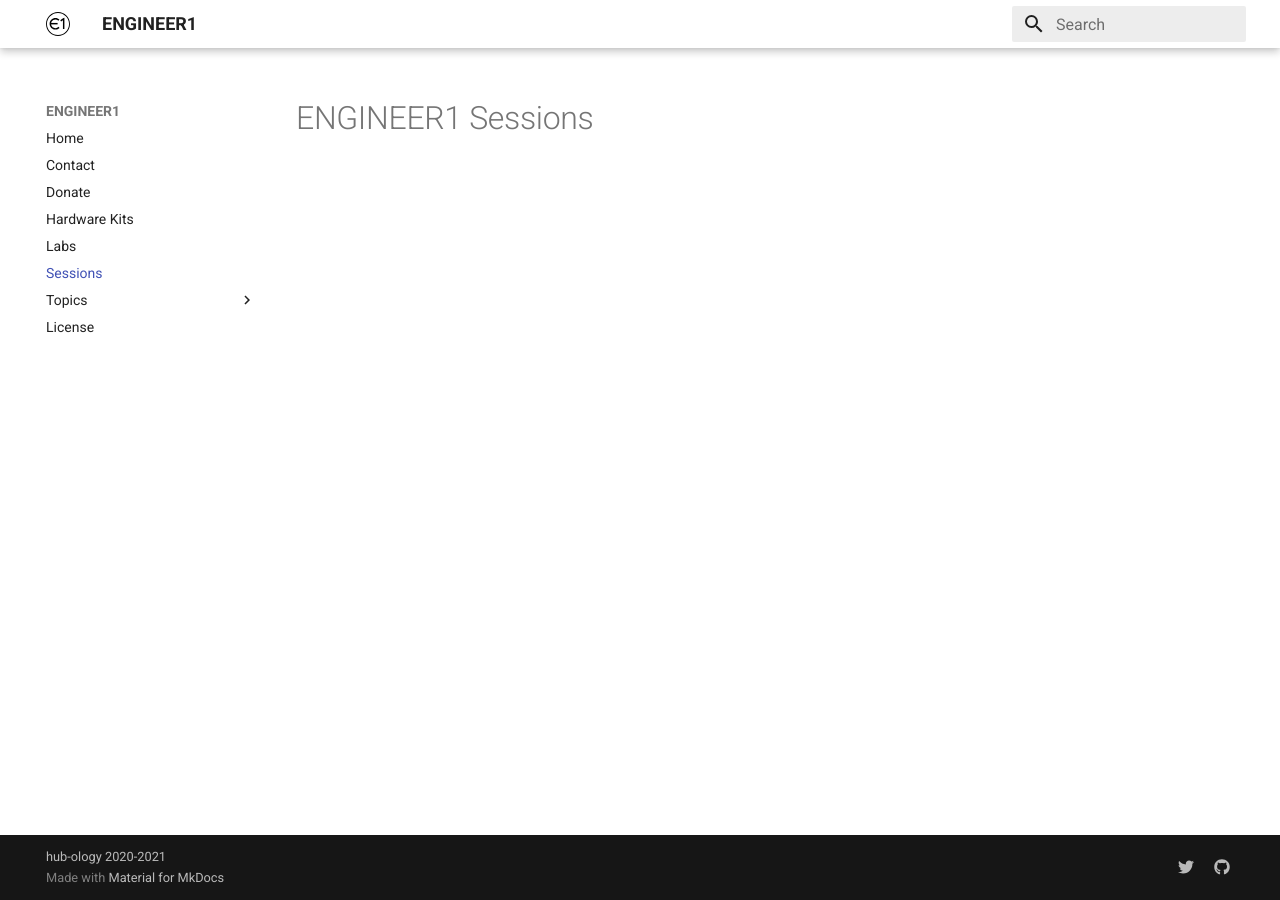
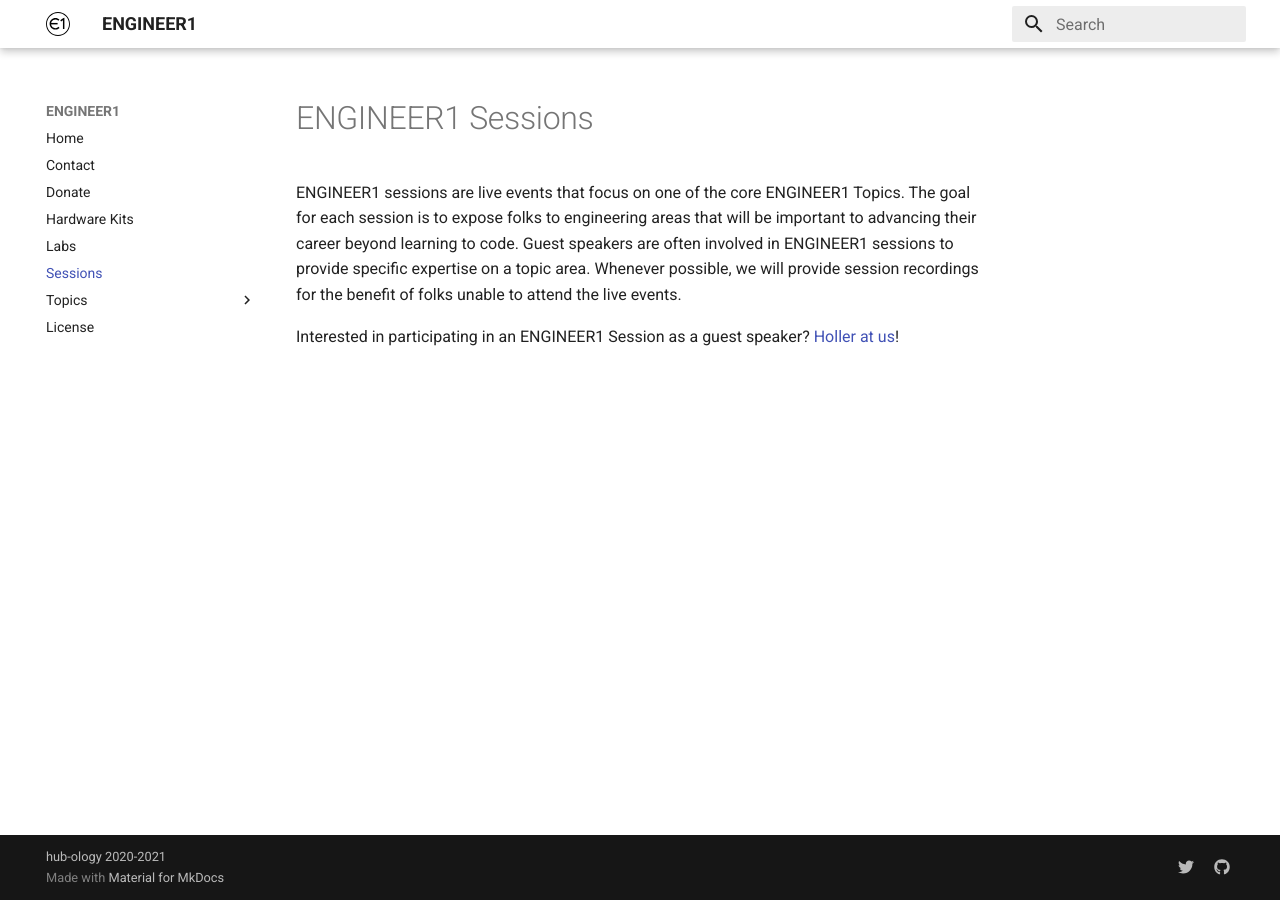
Before and after one commit to hub-ology/engineer1-website, an MkDocs documentation site: the page built from docs/sessions.md, in a window 1280 px wide. Built offline with MkDocs 1.6.1 and Material for MkDocs 9.7.7, drawn with Linux system fonts in a browser that asks for light colours.

```diff
--- a/docs/sessions.md
+++ b/docs/sessions.md
@@ -1 +1,11 @@
 # ENGINEER1 Sessions
+
+ENGINEER1 sessions are live events that focus on one of the core ENGINEER1 Topics.
+The goal for each session is to expose folks to engineering areas that will be important to
+advancing their career beyond learning to code.
+Guest speakers are often involved in ENGINEER1 sessions to provide specific expertise on a topic area.
+Whenever possible, we will provide session recordings for the benefit of folks unable to attend the
+live events.
+
+
+Interested in participating in an ENGINEER1 Session as a guest speaker?  [Holler at us](/contact/)!
```
Also changed, not shown: docs/donate.md (+4 -0 lines), docs/hardware-kits.md (+5 -2 lines), docs/labs.md (+1 -2 lines).
